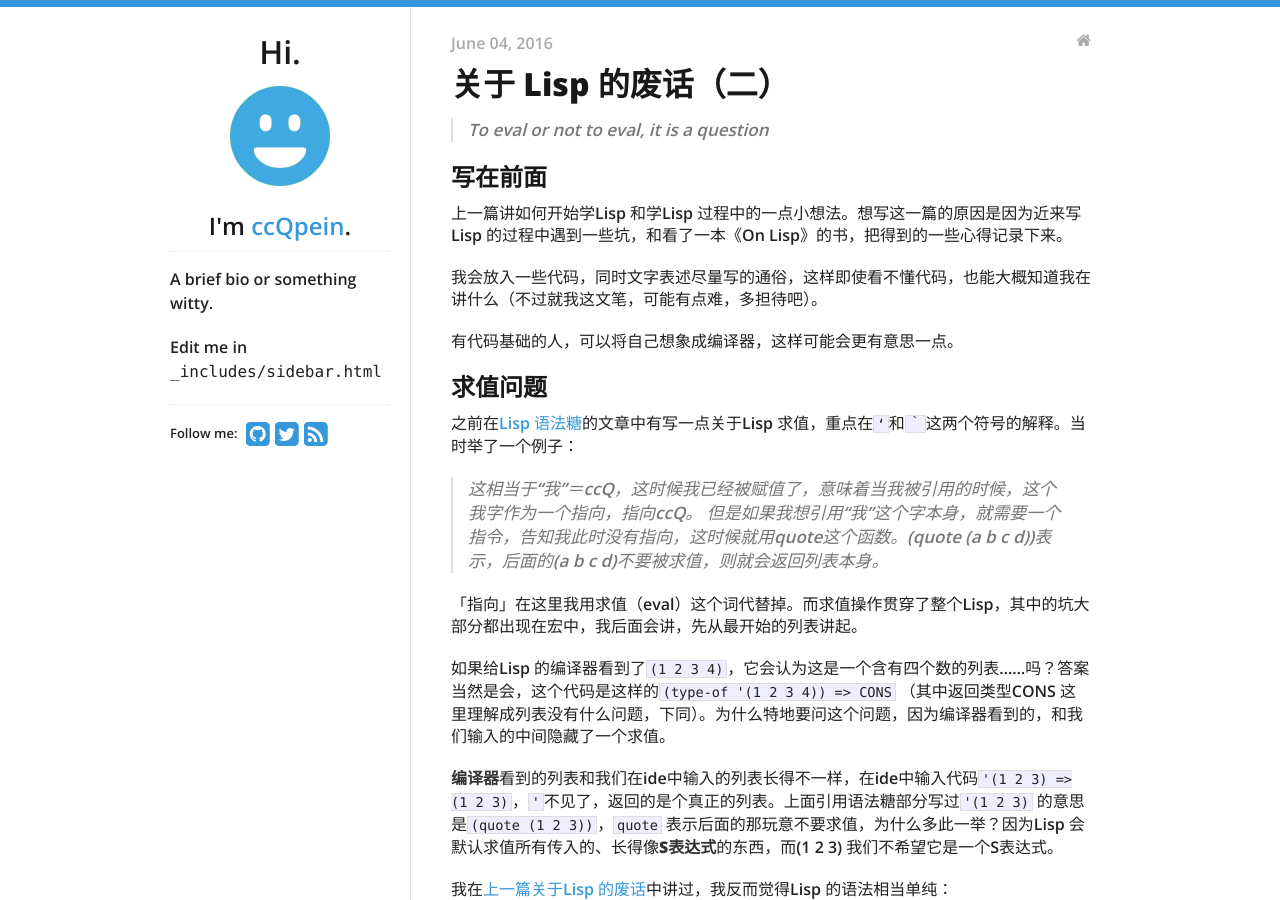
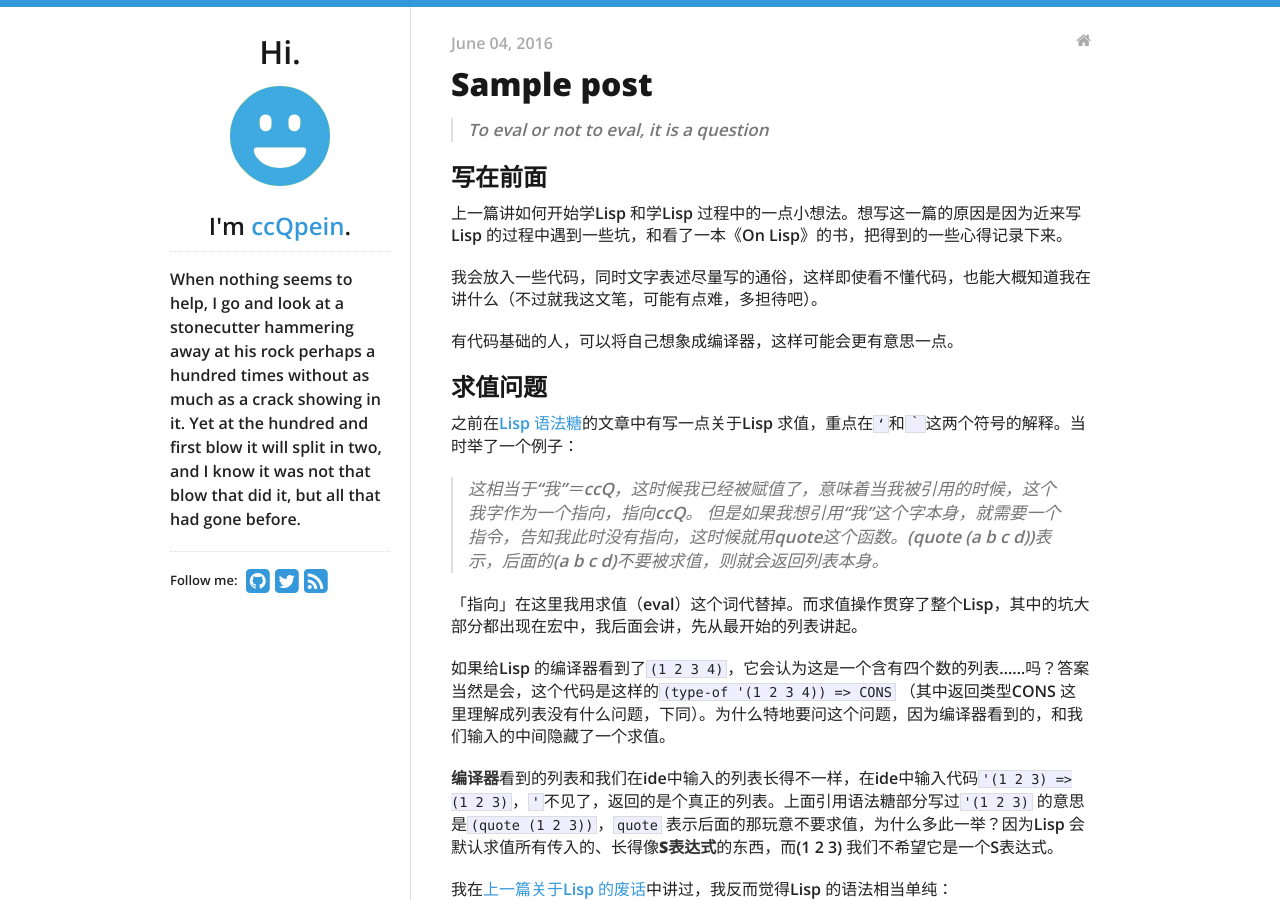
Before and after one commit to ccqpein/ccqpein.github.io, a Jekyll site: the page built from _posts/2016-06-04-关于-Lisp-的废话（二）.md, in a window 1280 px wide and 900 px high. Built offline with Jekyll 4.4.1, drawn with Linux system fonts in a browser that asks for light colours; nearby versions of some CDN libraries; some of the changed text lies outside the part shown.

Commit message:
a bit fix

```diff
--- a/_includes/sidebar.html
+++ b/_includes/sidebar.html
@@ -9,9 +9,7 @@
   </a>
   <h2>I'm <a href="/">{{ site.data.theme.name }}</a>.</h2>
   <div id="bio">
-    <p>A brief bio or something witty.</p>
-    <p>
-      Edit me in <code>_includes/sidebar.html</code>
+    <p>When nothing seems to help, I go and look at a stonecutter hammering away at his rock perhaps a hundred times without as much as a crack showing in it. Yet at the hundred and first blow it will split in two, and I know it was not that blow that did it, but all that had gone before.
     </p>
   </div>
   <div id="social">
--- a/_posts/2016-06-04-关于-Lisp-的废话（二）.md
+++ b/_posts/2016-06-04-关于-Lisp-的废话（二）.md
@@ -1,9 +1,8 @@
 ---
 layout: post
-title: 关于 Lisp 的废话（二）
-modified: 2016-6-4
-tags: study
-image:
+title: Sample post
+categories:
+- blog
 ---
 
 
```
Also changed, not shown: _posts/2016-08-31-关于-Lisp-的废话（三）.md (+3 -4 lines), _posts/_samples/2013-08-12-another-sample.md (renamed from _posts/samples/2013-08-12-another-sample.md), _posts/_samples/2013-08-20-sample-post.md (renamed from _posts/samples/2013-08-20-sample-post.md).
